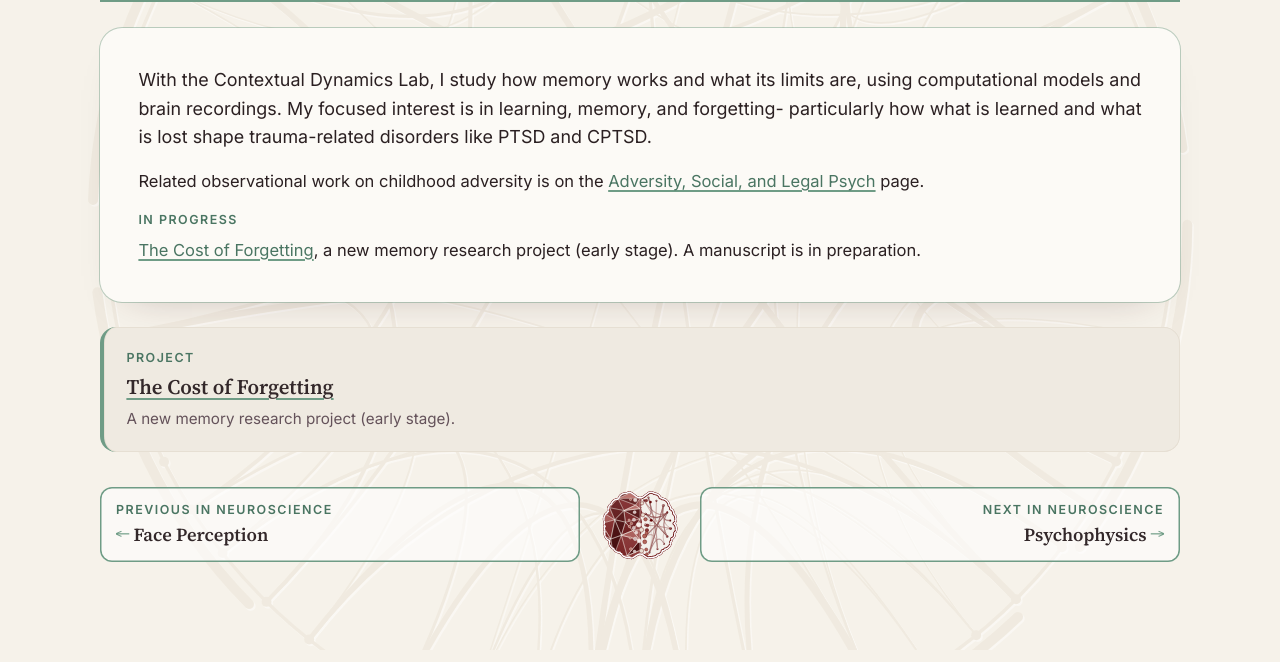
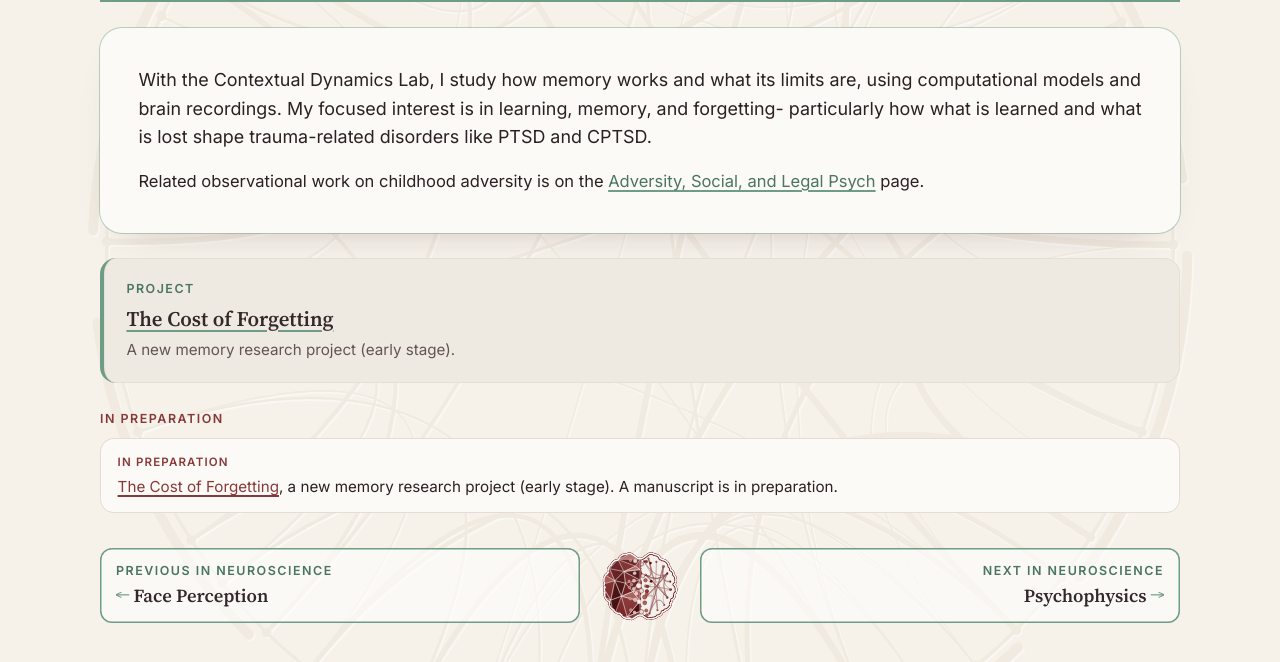
Before and after one commit to Minding-Data/minding-data.github.io, a plain HTML site: page areas/cdl.html in a window 1280 px wide. Shown: the part 342-1004 px from the top of the page. Drawn offline with Linux system fonts and the light colour scheme.

Commit message:
Remove top In progress boxes site-wide; upcoming items listed once at the bottom

```diff
--- a/areas/cdl.html
+++ b/areas/cdl.html
@@ -35,11 +35,16 @@
 <article class="card prose area-blurb">
 <p class="lead">With the Contextual Dynamics Lab, I study how memory works and what its limits are, using computational models and brain recordings. My focused interest is in learning, memory, and forgetting- particularly how what is learned and what is lost shape trauma-related disorders like PTSD and CPTSD.</p>
 <p id="trauma-memory">Related observational work on childhood adversity is on the <a href="trauma.html">Adversity, Social, and Legal Psych</a> page.</p>
-<p class="in-progress"><span class="in-progress-k">In progress</span> <a href="../projects/cost-of-forgetting.html">The Cost of Forgetting</a>, a new memory research project (early stage). A manuscript is in preparation.</p>
 </article>
 <a class="feature" href="../projects/cost-of-forgetting.html">
   <span><span class="kicker">Project</span><span class="ftitle">The Cost of Forgetting</span><span class="fdesc">A new memory research project (early stage).</span></span>
 </a>
+<section class="works" aria-labelledby="works-h">
+  <h3 class="works-h3" id="works-h">In preparation</h3>
+  <ol class="pub-list">
+    <li class="pub"><span class="pub-kind">In preparation</span><p class="pub-apa"><a href="../projects/cost-of-forgetting.html">The Cost of Forgetting</a>, a new memory research project (early stage). A manuscript is in preparation.</p></li>
+  </ol>
+</section>
 <nav class="inner-pager" aria-label="More in Neuroscience">
   <a class="pg pg--prev" href="face-perception.html" rel="prev"><span class="pg-k">Previous in Neuroscience</span><span class="pg-t">Face Perception</span></a>
   <a class="pg-home" href="../index.html" aria-label="Minding Data - home"><img src="../images/footer_icon.svg" width="88" height="88" alt="Minding Data - home"></a>
```
Also changed, not shown: areas/borrelia.html (+0 -1 lines), areas/dataviz.html (+0 -1 lines), areas/femtosci.html (+0 -1 lines), areas/psychophysics.html (+0 -1 lines), areas/trauma.html (+0 -1 lines).
